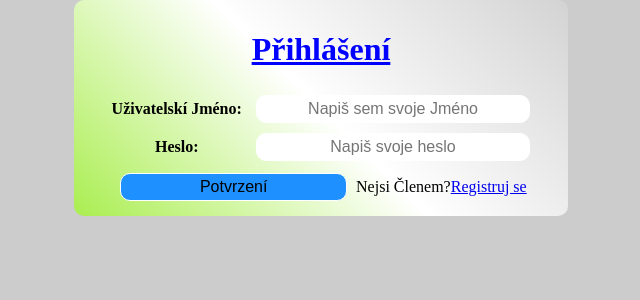
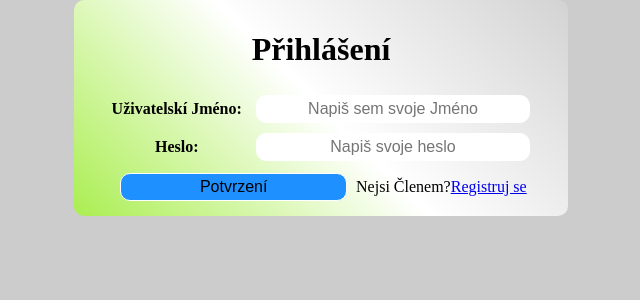
Before and after one commit to EjdmCZ/Skupino-projekt-, a PHP site: page /pages/login.html in a window 1280 px wide. Shown: the top 300 px of the page, without its empty margins (319-959 px from the left). Run offline with PHP 8.4, Linux system fonts and the light colour scheme.

Commit message:
Update login.css

```diff
--- a/skolníweb 2.2/css/login.css
+++ b/skolníweb 2.2/css/login.css
@@ -42,7 +42,5 @@ input#potvrzení:hover{
 }
 h1 {
   text-align: center;
-  text-decoration: underline;
-  color: blue;
   font: 24px;
 }
```
